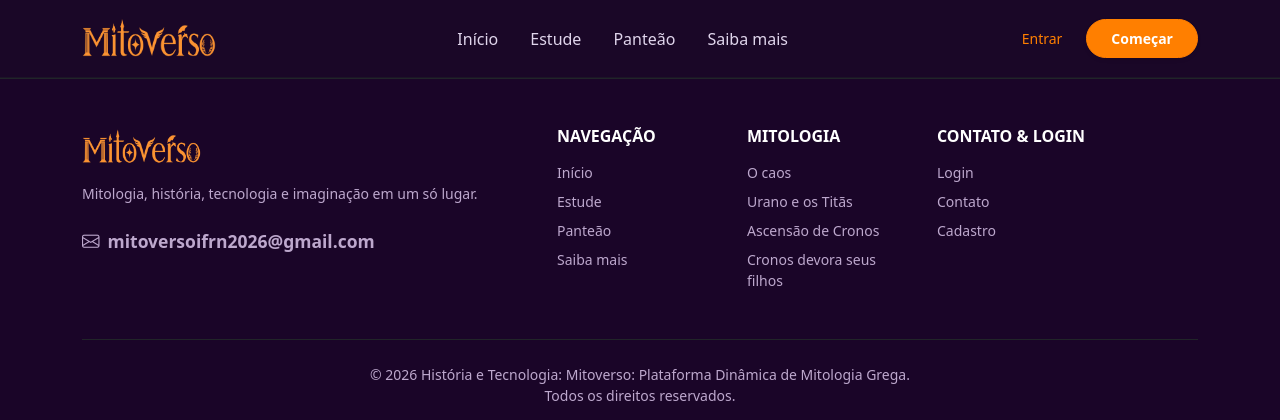
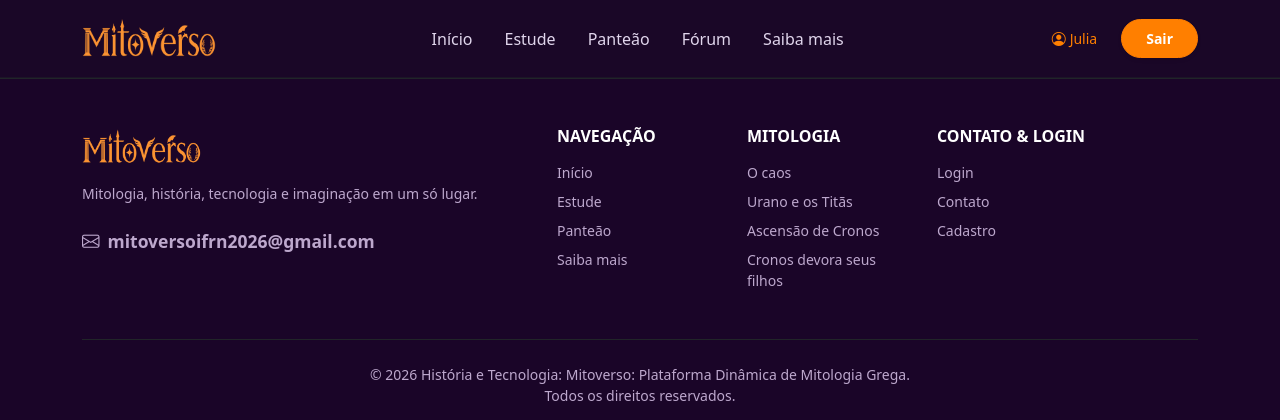
Before and after one commit to JuliaNasc1mento/Mitoverso, a Flask app: page /cards in a window 1280 px wide. Shown: the top 420 px of the page. Run offline with Flask 3, Linux system fonts and the light colour scheme; a user stored in the database is signed in; some libraries are stand-ins or nearby versions.

Commit message:
forum e perfil adicionnado

```diff
--- a/app/templates/base.html
+++ b/app/templates/base.html
@@ -41,14 +41,27 @@
                             <a class="nav-link" href="{{url_for('cards')}}">Panteão</a>
                         </li>
                         <li class="nav-item">
+                            <a class="nav-link" href="{{url_for('posts.feed')}}">Fórum</a>
+                        </li>
+                        <li class="nav-item">
                             <a class="nav-link" href="{{url_for('projeto')}}">Saiba mais</a>
                         </li>
                     </ul>
 
                     <!-- Action Buttons -->
                     <div class="d-flex align-items-center gap-2 mt-3 mt-lg-0">
-                        <a href="{{url_for('autenticacao.login')}}" class="btn btn-outline-light btn-sm px-3 py-2 border-0 text-light fw-medium text-orange">Entrar</a>
-                        <a href="{{url_for('principal')}}" class="btn btn-mitoverso btn-sm px-4 py-2 shadow-sm rounded-pill">Começar</a>
+                        {% if current_user.is_authenticated %}
+                            <a href="{{url_for('perfil.meu_perfil')}}" class="btn btn-outline-light btn-sm px-3 py-2 border-0 text-light fw-medium text-orange">
+                                <i class="bi bi-person-circle me-1"></i>{{ current_user.nome.split()[0] }}
+                            </a>
+                            <form action="{{url_for('autenticacao.logout')}}" method="POST" class="m-0">
+                                <input type="hidden" name="csrf_token" value="{{ csrf_token() }}">
+                                <button type="submit" class="btn btn-mitoverso btn-sm px-4 py-2 shadow-sm rounded-pill">Sair</button>
+                            </form>
+                        {% else %}
+                            <a href="{{url_for('autenticacao.login')}}" class="btn btn-outline-light btn-sm px-3 py-2 border-0 text-light fw-medium text-orange">Entrar</a>
+                            <a href="{{url_for('principal')}}" class="btn btn-mitoverso btn-sm px-4 py-2 shadow-sm rounded-pill">Começar</a>
+                        {% endif %}
                     </div>
                 </div>
             </div>
@@ -117,5 +130,6 @@
     </footer>
 
     <script src="https://cdn.jsdelivr.net/npm/bootstrap@5.3.8/dist/js/bootstrap.bundle.min.js"></script>
+    {% block scripts %} {% endblock %}
 </body>
 </html>
```
Also changed, not shown: instance/mitoverso.db.
